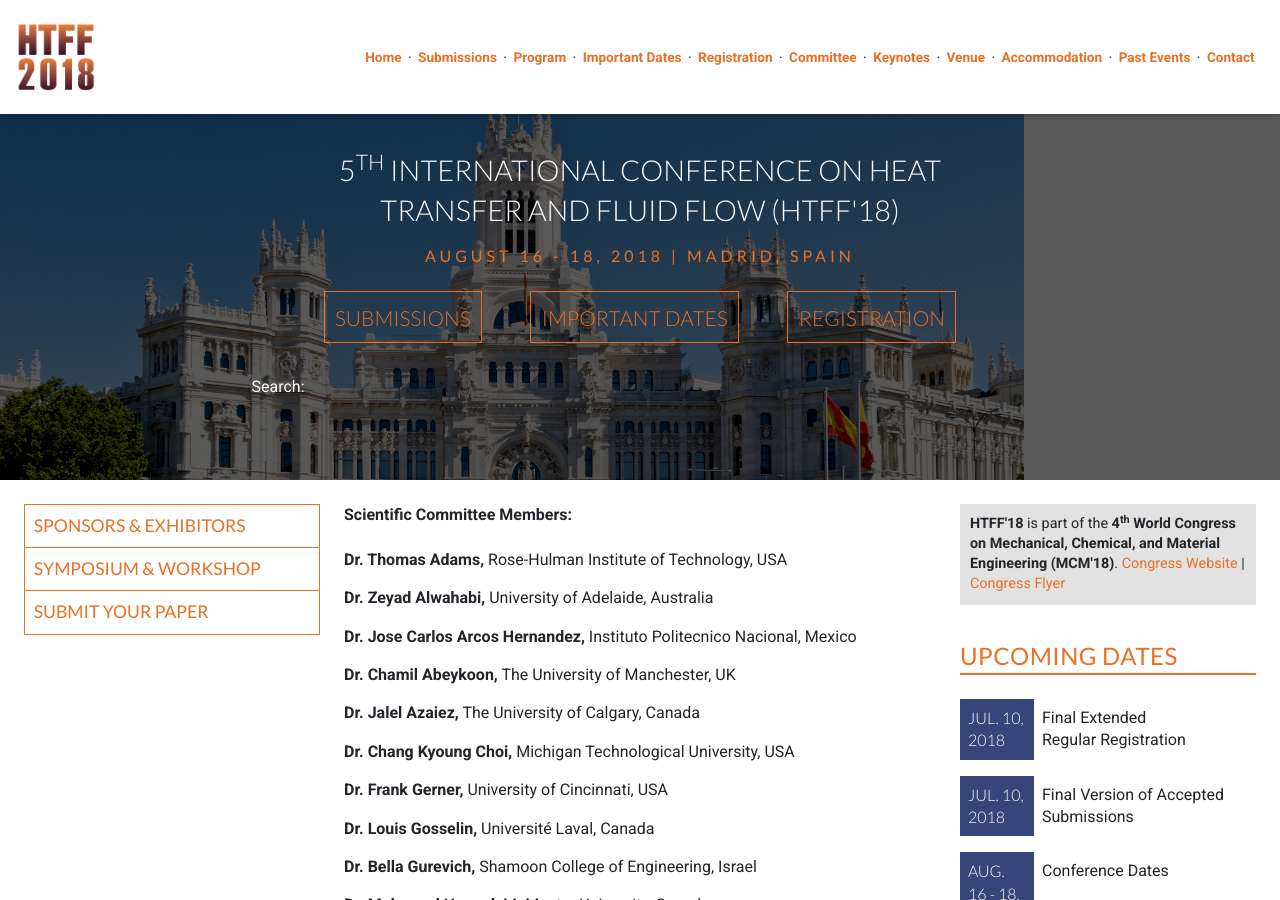
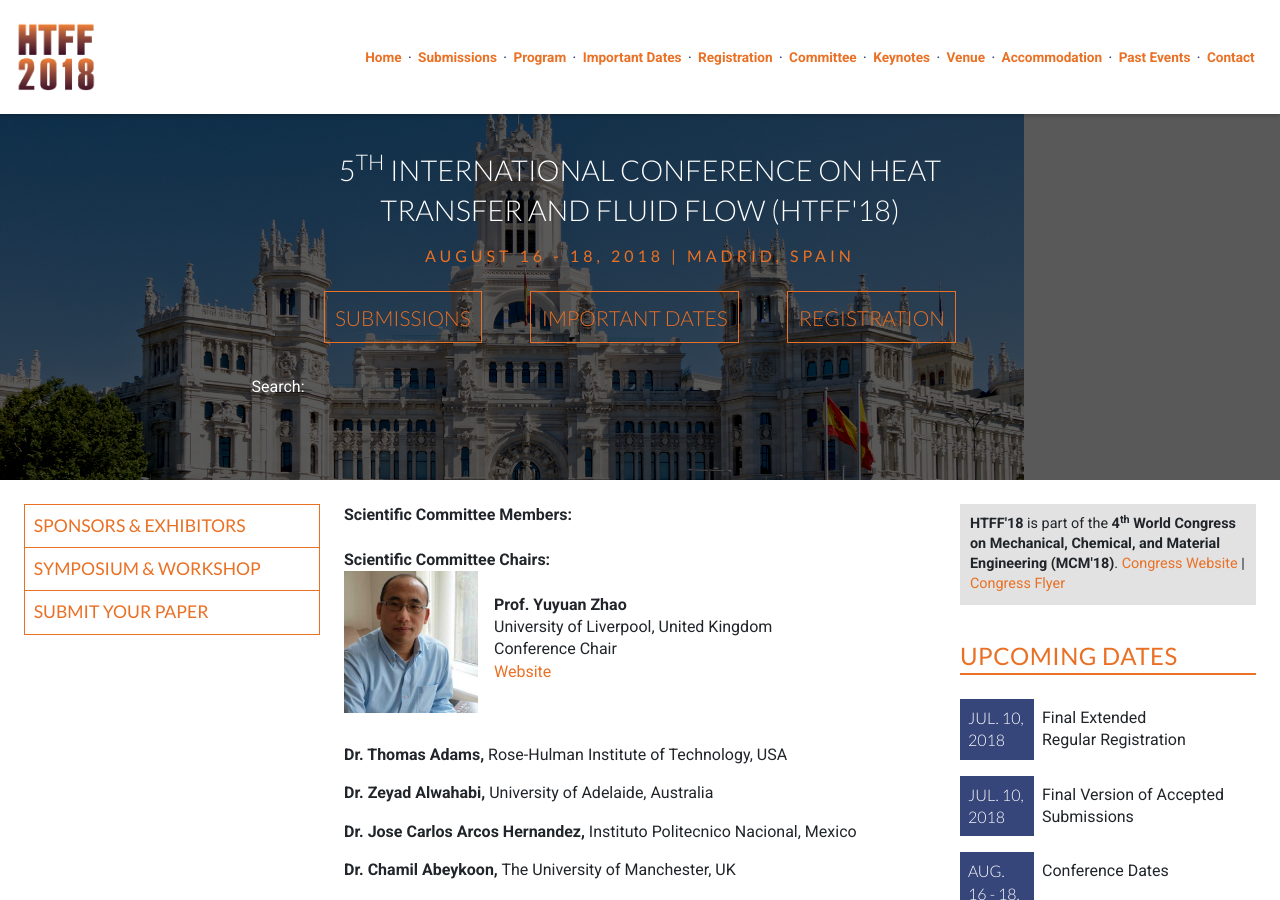
Before and after one commit to intaset/htff, a Jekyll site: the page built from committee.html, in a window 1280 px wide and 900 px high. Built offline with Jekyll 4.4.1, drawn with Linux system fonts in a browser that asks for light colours; nearby versions of some CDN libraries; Markdown is read by kramdown in place of the engine named in the settings; comment, search, counter and statistics services are not loaded.

Commit message:
Added Scientific Committee Chairs

```diff
--- a/committee.html
+++ b/committee.html
@@ -10,6 +10,16 @@
     <!-- <p class="body">The Scientific Committee list is currently being updated. We appreciate your patience!</p> -->
 
     <p class="bold">Scientific Committee Members:</p><br>
+
+    <p class="bold">Scientific Committee Chairs:</p>
+    <div class="unit unit-s-1 unit-m-1 unit-l-1">
+        <img src="../img/Zhao.jpg" width="150" align="left" style="padding-right: 1em;"><p class="body">
+        <br><b>Prof. Yuyuan Zhao</b><br>
+        University of Liverpool, United Kingdom<br>
+        Conference Chair<br>
+        <a href="https://www.liverpool.ac.uk/engineering/staff/yuyuan-zhao/" class="body-link" target="_blank">Website</a></p>
+         <br> <br>
+    </div>
 
     <p class="body"><b>Dr. Thomas Adams,</b> Rose-Hulman Institute of Technology, USA</p>
     <p class="body"><b>Dr. Zeyad Alwahabi,</b> University of Adelaide, Australia</p>
```
Also changed, not shown: img/Zhao.jpg (added), 2 other files.
